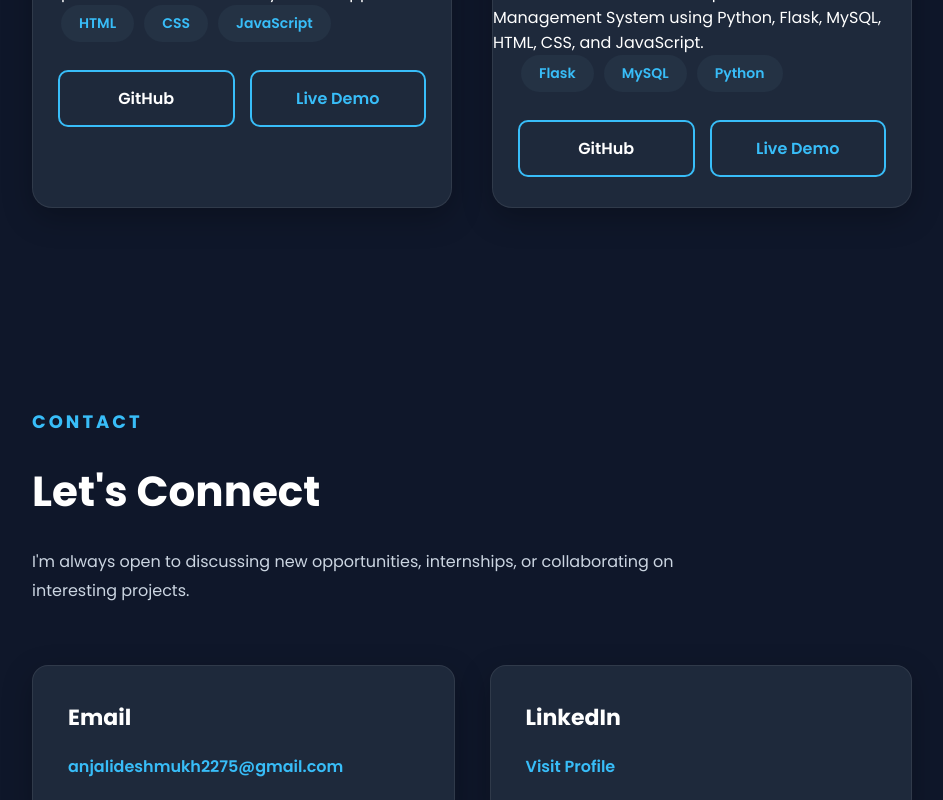
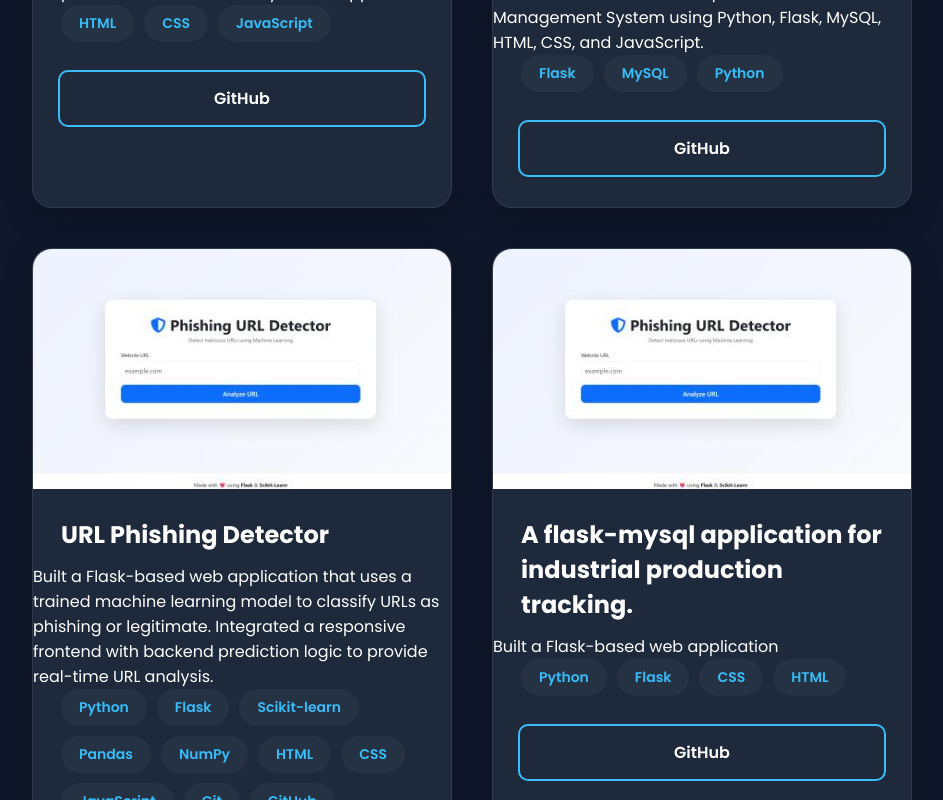
Before and after one commit to anjaliideshmukh/Portfolio, a React (Vite) app: page / in a window 1280 px wide. Shown: the part 4100-4900 px from the top of the page, without its empty margins (288-1231 px from the left). Built offline with nearby package versions, Linux system fonts and the light colour scheme.

Commit message:
Added Projects

```diff
--- a/src/components/Projects/Project.jsx
+++ b/src/components/Projects/Project.jsx
@@ -3,6 +3,7 @@ import bakery from "../../assets/images/bakery.png";
 import calculator from "../../assets/images/calculator.png";
 import portfolio from "../../assets/images/portfolio.png"
 import school from "../../assets/images/school.jpg"
+import url from "../../assets/images/url.jpg"
 
 function Projects() {
 
@@ -43,7 +44,25 @@ function Projects() {
             image: school,
             github: "https://github.com/anjaliideshmukh/School-management-system",
 
+        },
+        {
+            id: 5,
+            title: "URL Phishing Detector",
+            description: "Built a Flask-based web application that uses a trained machine learning model to classify URLs as phishing or legitimate. Integrated a responsive frontend with backend prediction logic to provide real-time URL analysis.",
+            tech: ["Python"," Flask","Scikit-learn ","Pandas"," NumPy ","HTML "," CSS "," JavaScript "," Git "," GitHub"],
+            image: url,
+            github: "https://github.com/anjaliideshmukh/URL-Phishing"
+        },
+        {
+            id: 6,
+            title: "A flask-mysql application for industrial production tracking.",
+            description: "Built a Flask-based web application ",
+            tech: ["Python", "Flask", "CSS", "HTML"],
+            image: url,
+            github: "https://github.com/anjaliideshmukh/URL-Phishing"
+
         }
+
 
     ];
 
@@ -80,16 +99,16 @@ function Projects() {
                             </div>
 
                             <div className="project-buttons">
-
+                                {project.github && (
                                     <a
                                     href={project.github}
                                     target="_blank"
                                     rel="noopener noreferrer"
-                                    className="btn github-btn"
-                                >
+                                    className="btn github-btn">
                                         GitHub
                                     </a>
-
+                                )}
+                                {project.live && (
                                     <a
                                     href={project.live}
                                     target="_blank"
@@ -98,9 +117,8 @@ function Projects() {
                                     >
                                         Live Demo
                                     </a>
-
+                                )}
                             </div>
-
                         </div>
 
                     </div>
```
Also changed, not shown: src/assets/images/url.jpg (added). Lines whose indentation alone changed are shown as unchanged.
